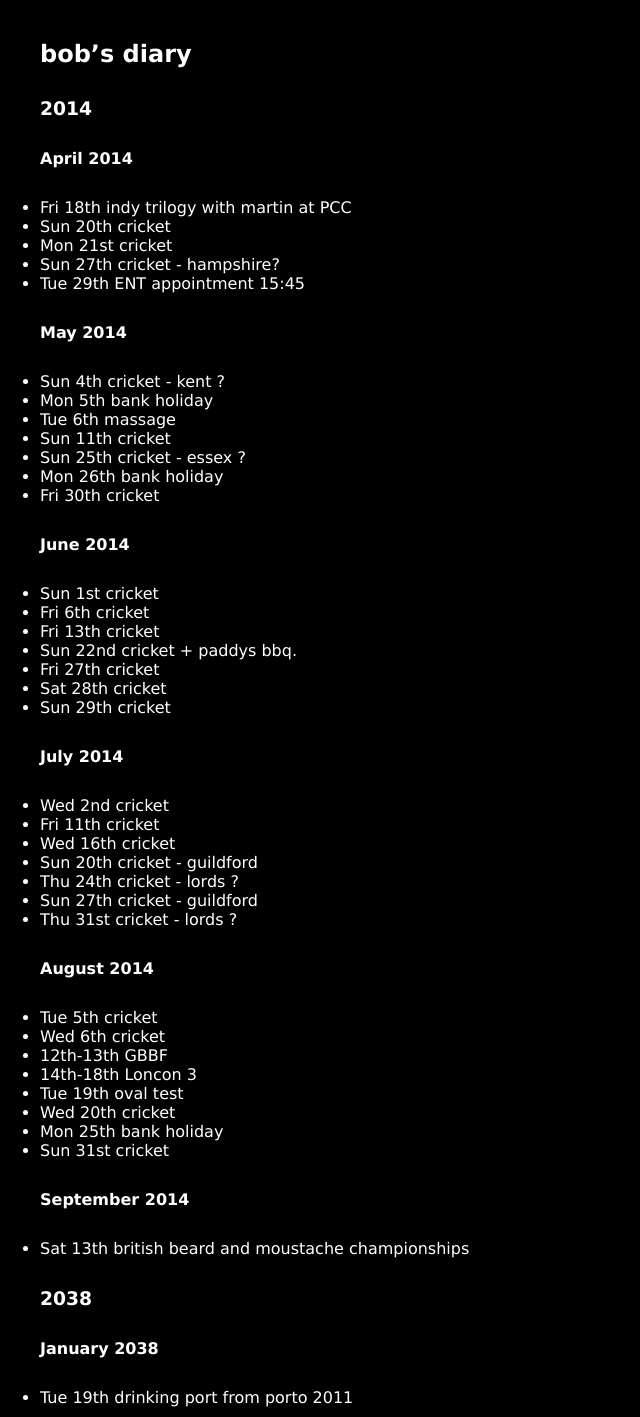
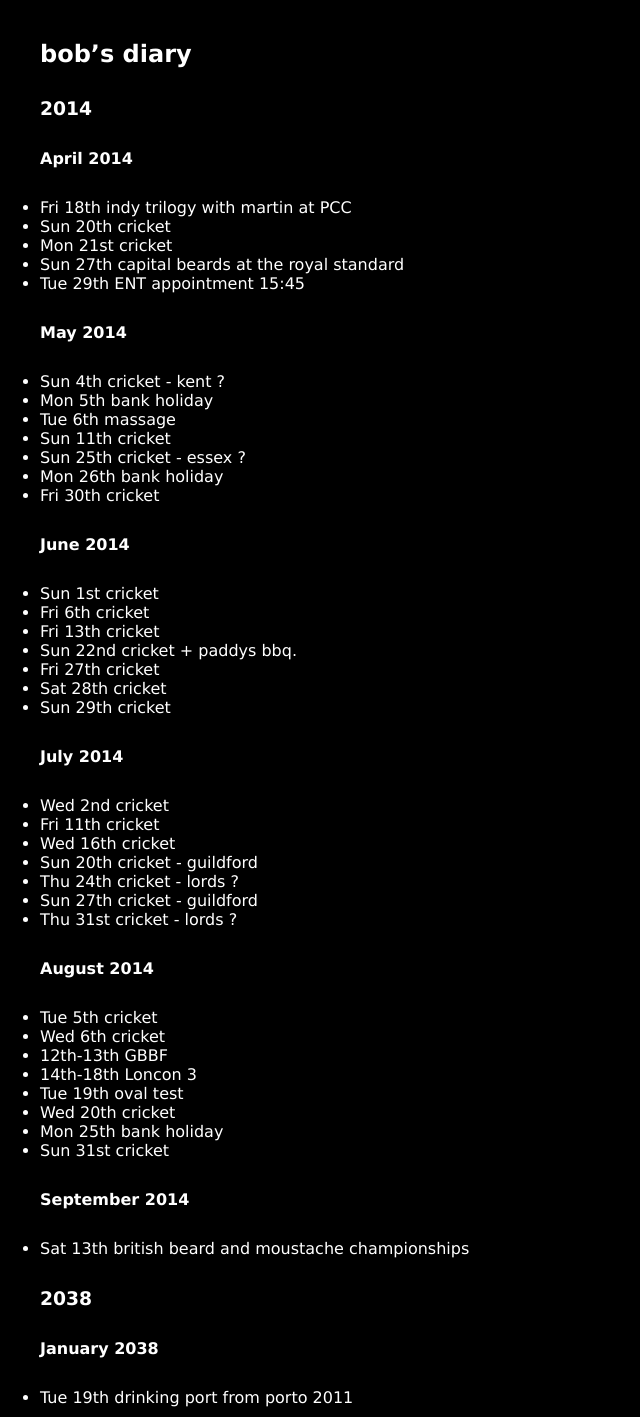
Before and after one commit to rjw1/randomness.org.uk, a Jekyll site: the page built from diary/index.md, in a window 1280 px wide. Shown: the whole page, without its empty margins (0-640 px from the left). Built offline with Jekyll 4.4.1, drawn with Linux system fonts in a browser that asks for light colours; Markdown is read by kramdown in place of the engine named in the settings.

Commit message:
Capital Beards at the Royal standard
instead of cricket.

```diff
--- a/diary/index.md
+++ b/diary/index.md
@@ -11,7 +11,7 @@ layout: default
 * Fri 18th indy trilogy with martin at PCC
 * Sun 20th cricket
 * Mon 21st cricket
-* Sun 27th cricket - hampshire?
+* Sun 27th capital beards at the royal standard
 * Tue 29th ENT appointment 15:45
 
 #### May 2014 ####
```
